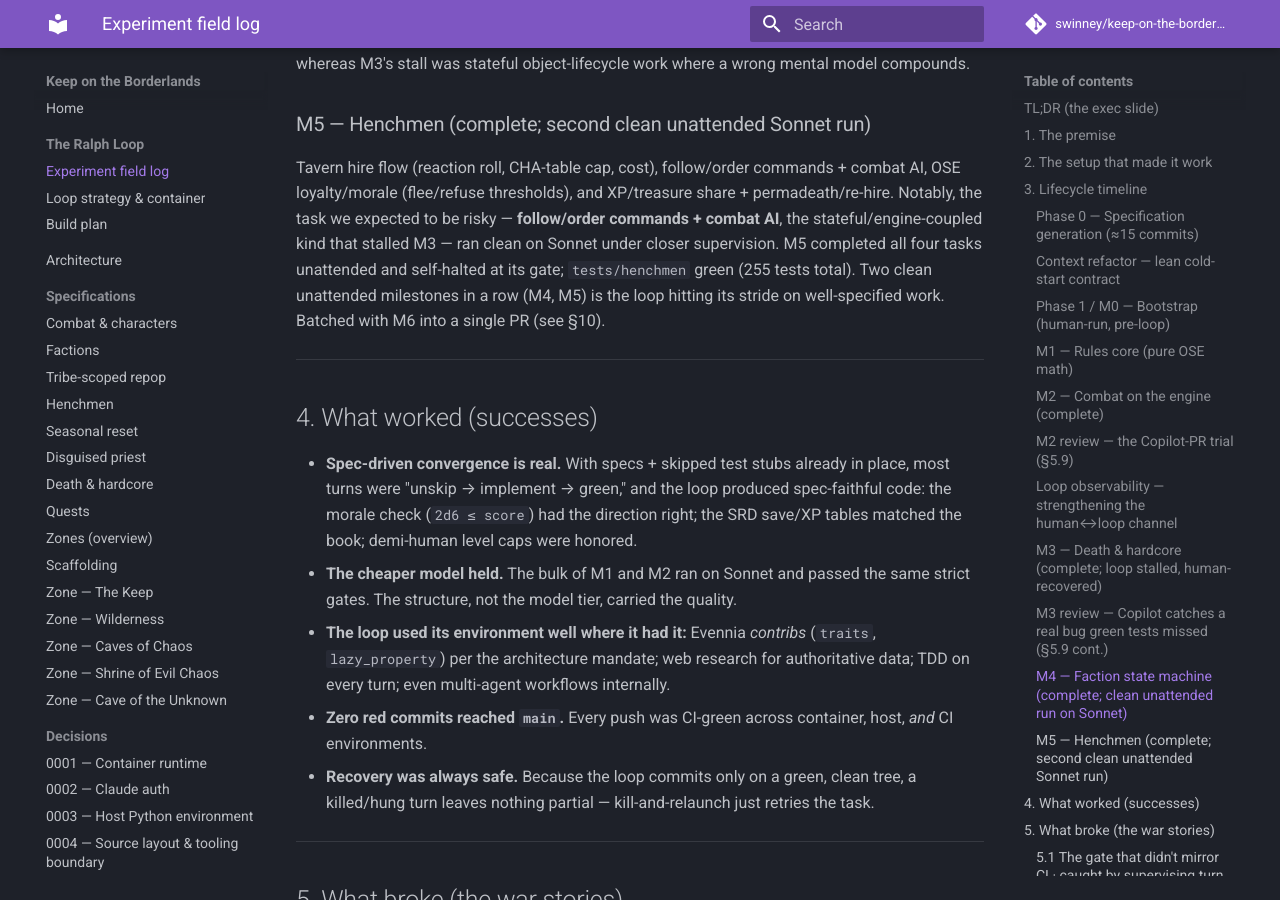
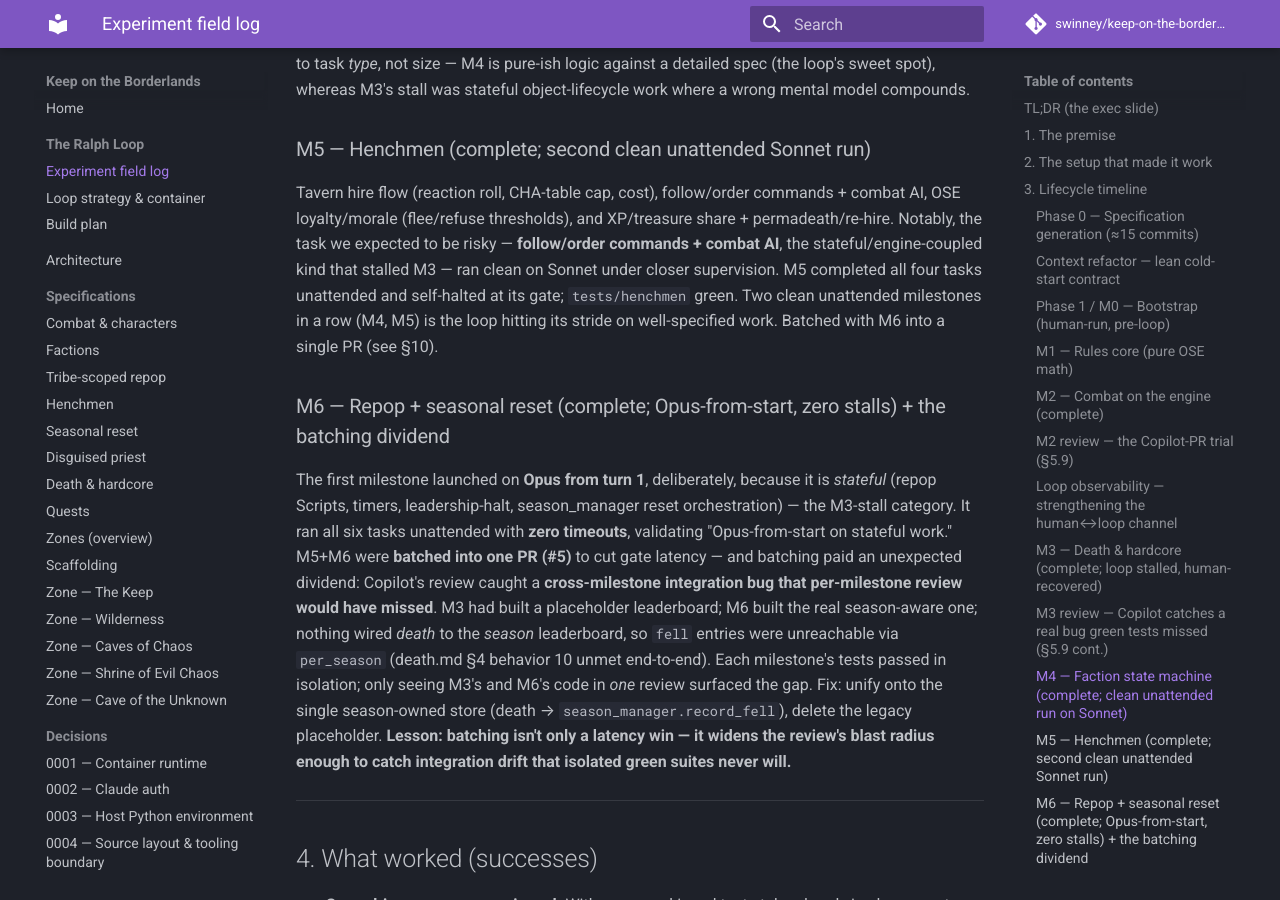
Before and after one commit to swinney/keep-on-the-borderlands, an MkDocs documentation site: the page built from docs/ralph-loop-experiment.md, in a window 1280 px wide and 900 px high, scrolled down 4139 px. Built offline with MkDocs 1.6.1 and Material for MkDocs 9.7.7, drawn with Linux system fonts in a browser that asks for light colours; comment, search, counter and statistics services are not loaded; some of the changed text lies outside the part shown.

Commit message:
docs: field log through M6 — systems layer complete + batching dividend
M6 timeline entry (Opus-from-start, zero stalls), the PR #5 batching insight
(cross-milestone leaderboard integration bug that per-milestone review would
have missed), reordered M5 before M6, refreshed metrics (93 commits / 31 turns /
284 tests / through M6 — entire systems layer).

```diff
--- a/docs/ralph-loop-experiment.md
+++ b/docs/ralph-loop-experiment.md
@@ -26,9 +26,10 @@
   timeouts on one hard task triggered the self-halt; a human escalated that turn
   to the stronger model and finished it in minutes. The model-by-risk strategy
   is not theory — it's the documented recovery path.
-- **As of this writing:** 82 commits, 24 unattended loop turns, 255 passing
-  tests, through M5 (henchmen). Zero red commits reached `main`. M4 *and* M5
-  both ran end-to-end unattended on Sonnet and self-halted at their gates.
+- **As of this writing:** 93 commits, 31 unattended loop turns, 284 passing
+  tests, through M6 — the **entire systems layer is complete** (factions,
+  henchmen, repop, seasonal reset). Zero red commits reached `main`. M4/M5 ran
+  unattended on Sonnet; M6 ran unattended on Opus (stateful) with zero stalls.
 
 ---
 
@@ -155,9 +156,26 @@ combat AI, OSE loyalty/morale (flee/refuse thresholds), and XP/treasure share +
 permadeath/re-hire. Notably, the task we expected to be risky — **follow/order
 commands + combat AI**, the stateful/engine-coupled kind that stalled M3 — ran
 clean on Sonnet under closer supervision. M5 completed all four tasks unattended
-and self-halted at its gate; `tests/henchmen` green (255 tests total). Two clean
-unattended milestones in a row (M4, M5) is the loop hitting its stride on
-well-specified work. Batched with M6 into a single PR (see §10).
+and self-halted at its gate; `tests/henchmen` green. Two clean unattended
+milestones in a row (M4, M5) is the loop hitting its stride on well-specified
+work. Batched with M6 into a single PR (see §10).
+
+### M6 — Repop + seasonal reset (complete; Opus-from-start, zero stalls) + the batching dividend
+The first milestone launched on **Opus from turn 1**, deliberately, because it
+is *stateful* (repop Scripts, timers, leadership-halt, season_manager reset
+orchestration) — the M3-stall category. It ran all six tasks unattended with
+**zero timeouts**, validating "Opus-from-start on stateful work." M5+M6 were
+**batched into one PR (#5)** to cut gate latency — and batching paid an
+unexpected dividend: Copilot's review caught a **cross-milestone integration
+bug that per-milestone review would have missed**. M3 had built a placeholder
+leaderboard; M6 built the real season-aware one; nothing wired *death* to the
+*season* leaderboard, so `fell` entries were unreachable via `per_season`
+(death.md §4 behavior 10 unmet end-to-end). Each milestone's tests passed in
+isolation; only seeing M3's and M6's code in *one* review surfaced the gap. Fix:
+unify onto the single season-owned store (death → `season_manager.record_fell`),
+delete the legacy placeholder. **Lesson: batching isn't only a latency win — it
+widens the review's blast radius enough to catch integration drift that isolated
+green suites never will.**
 
 ---
 
@@ -339,16 +357,16 @@ the lean context file, the model strategy, and the milestone-gate sentinel.
 
 | Metric | Value |
 |---|---|
-| Total commits | 82 |
-| Unattended loop turns | 24 |
-| Models used | Sonnet 4.6 (bulk; ran all of M4 and M5 unattended) · Opus 4.8 (config-critical turns, M2-turn-1 supervise, M3-task-3 stall recovery) |
-| Tests | 255 passing / 62 Phase-0 stubs skipped |
-| Pure rules / logic modules | 8 (`dice`, `abilities`, `progression`, `combat`, `saves`, `spells`, `factions`, `henchmen`) |
+| Total commits | 93 |
+| Unattended loop turns | 31 |
+| Models used | Sonnet 4.6 (M1/M2/M4/M5) · Opus 4.8 (config-critical turns, M2-turn-1 supervise, M3 stall recovery, **all of M6** stateful) |
+| Tests | 284 passing / 40 Phase-0 stubs skipped |
+| Pure rules / logic modules | 8 (`dice`, `abilities`, `progression`, `combat`, `saves`, `spells`, `factions`, `henchmen`) + system packages (`repop`, `season`) |
 | Red commits reaching `main` | 0 |
-| Milestones complete | Phase 0, M0, M1, M2, M3, M4, M5 |
+| Milestones complete | Phase 0, M0–M6 (**entire systems layer**) |
 | Loop tasks needing human recovery | 1 (M3 task 3 — debugging spiral, §5.10) |
-| Milestones run fully unattended | 2 (M4, M5 — clean Sonnet runs, self-halted at gates) |
-| Copilot-reviewed PRs | #1 (~13 findings) · #2 (clean) · #3 (9, incl. 1 real bug) · #4 (5, incl. 2 real bugs) |
+| Milestones run fully unattended | 3 (M4, M5 on Sonnet; M6 on Opus — all self-halted at gates) |
+| Copilot-reviewed PRs | #1 (~13) · #2 (clean) · #3 (9, 1 real bug) · #4 (5, 2 real bugs) · #5 (1, a cross-milestone integration bug) |
 
 ---
 
```
